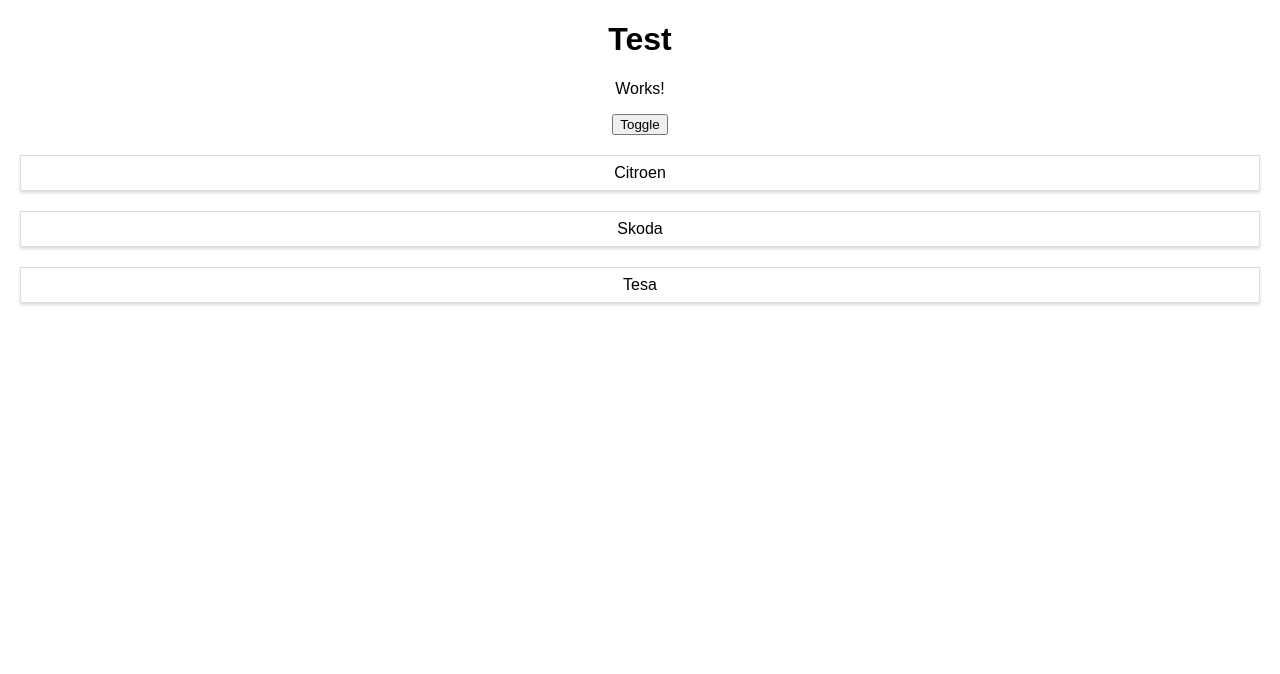
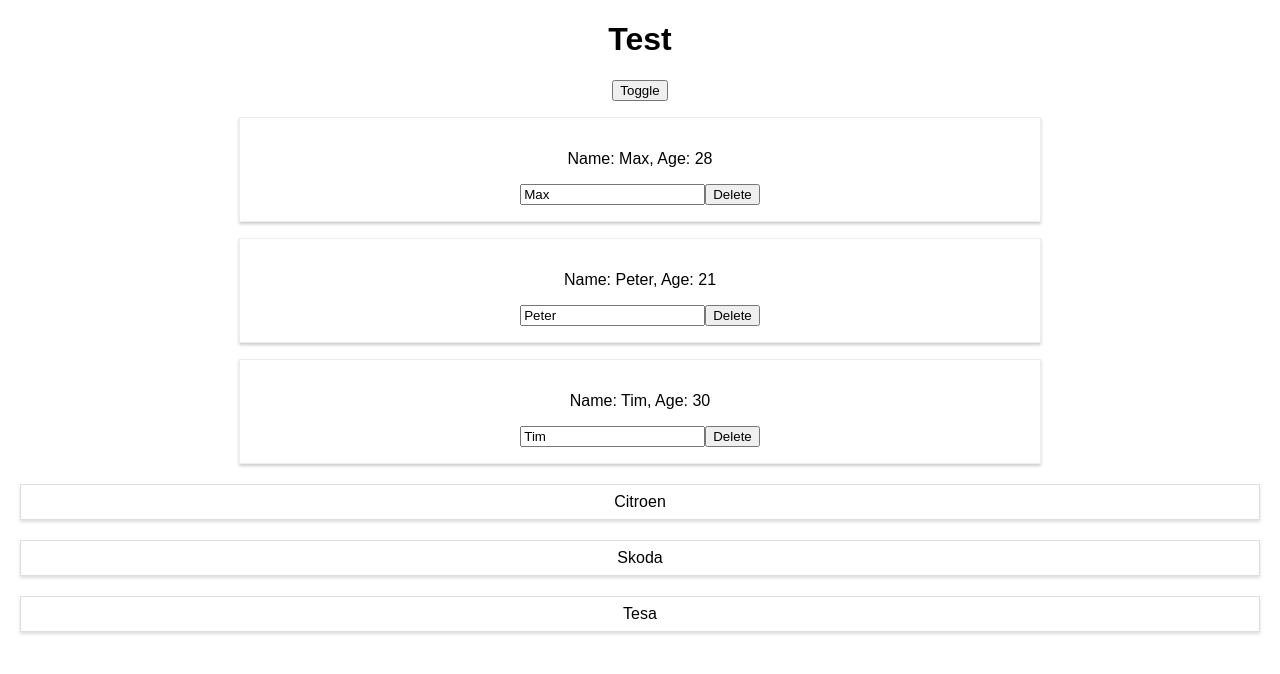
Before and after one commit to JakubKubista/react-the-complete-guide, a React (Create React App) app: page / in a window 1280 px wide. Shown: the top 674 px of the page. Built offline with nearby package versions, Linux system fonts and the light colour scheme.

Commit message:
add solution

```diff
--- a/src/App.js
+++ b/src/App.js
@@ -8,12 +8,12 @@ class App extends Component {
 
   state = {
     persons: [
-      { name: 'Max', age: 28 },
-      { name: 'Peter', age: 21 },
-      { name: 'Tim', age: 30 }
+      { id: '1', name: 'Max', age: 28 },
+      { id: '2', name: 'Peter', age: 21 },
+      { id: '3', name: 'Tim', age: 30 }
     ],
     note: 'some additionals',
-    showPersons: false
+    showPersons: true
   }
 
   togglePersonsHandler = () => {
@@ -22,40 +22,65 @@ class App extends Component {
     });
   }
 
-  switchNameHandler = (event) => {
-    console.log(event.target.value)
-    this.setState({
-      persons: [
-        { name: event.target.value, age: 28 },
-        { name: 'Peter', age: 21 },
-        { name: 'Tim', age: 36 }
-      ]
-    })
+  changeNameHandler = (event, id) => {
+    const personIndex = this.state.persons.findIndex(person => {
+      return person.id === id;
+    });
+
+    const person = {
+      ...this.state.persons[personIndex]
+    }
+    // alternatively
+    // const person = Object.assign({}, this.state.persons[personIndex]);
+
+    person.name = event.target.value;
+
+    const persons = [...this.state.persons];
+    persons[personIndex] = person;
+
+    this.setState({ persons: persons });
+
+    // or alternativelty with index
+    // const persons = this.state.persons;
+    // persons[index].name = event.target.value;
+    // this.setState({ persons: persons });
   }
+
+  deletePersonHandler = (index) => {
+    const persons = [...this.state.persons];
+    // alternative to ES6
+    // const persons = this.state.persons.slice();
+    persons.splice(index, 1);
+    this.setState({ persons: persons });
+  }
+
   render() {
+
+    let persons = null;
+
+    if (this.state.showPersons) {
+      persons = (
+        <div>
+          {
+            this.state.persons.map((person, index) => {
+              return <Person
+                key={person.id}
+                name={person.name}
+                age={person.age}
+                // Better approach is to use id than index
+                change={(event) => this.changeNameHandler(event, person.id)}
+                click={() => this.deletePersonHandler(index)} />;
+            })
+          }
+        </div>
+      );
+    }
+
     return (
       <div className="App" >
         <h1>Test</h1>
-        <p>Works!</p>
         <button onClick={this.togglePersonsHandler}>Toggle</button>
-        {
-          this.state.showPersons ?
-            <div>
-              <Person
-                name={this.state.persons[0].name}
-                age={this.state.persons[0].age}
-                id={0}
-                change={this.switchNameHandler} />
-              <Person
-                name={this.state.persons[1].name}
-                age={this.state.persons[1].age}
-                id={1} />
-              <Person
-                name={this.state.persons[2].name}
-                age={this.state.persons[2].age}
-                id={2} >Children</Person>
-            </div> : null
-        }
+        {persons}
         <Car />
       </div>
     );
--- a/src/components/person.js
+++ b/src/components/person.js
@@ -3,10 +3,11 @@ import './person.css';
 
 const Person = props => {
   return (
-    <div className="Person" onClick={props.click}>
+    <div className="Person">
       <p> Name: {props.name}, Age: {props.age}</p>
       <p> {props.children} </p>
       <input type="text" onChange={props.change} value={props.name} />
+      <button onClick={props.click} >Delete</button>
     </div>
   );
 }
```
